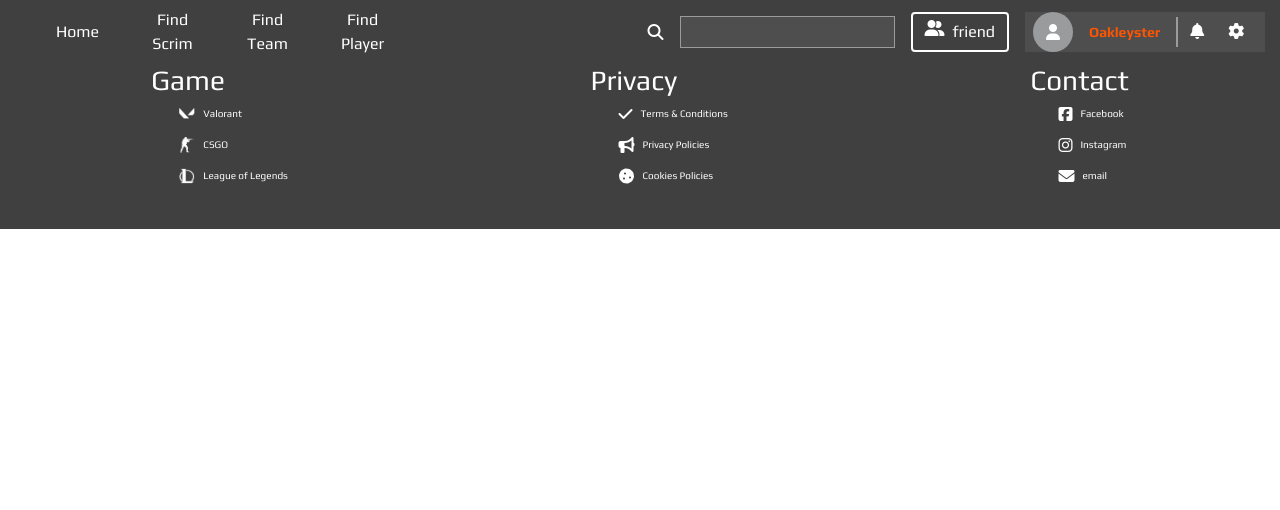
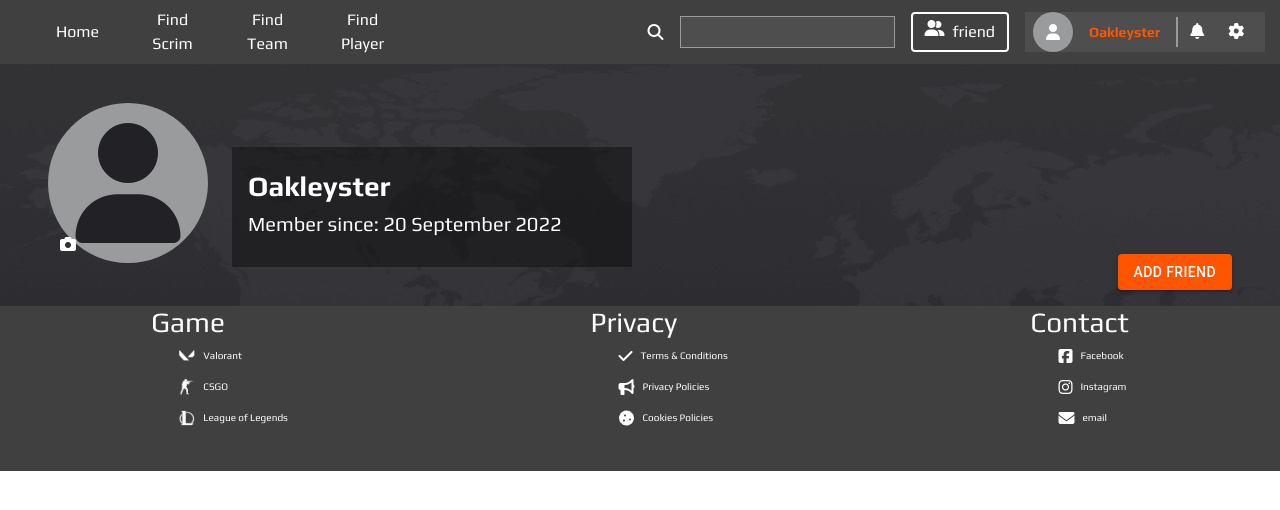
Before and after one commit to PenpichaSi/scrimstage-frontend, a React (Create React App) app: page /user in a window 1280 px wide. Shown: the top 510 px of the page. Built offline with nearby package versions, Linux system fonts and the light colour scheme.

Commit message:
create profile

```diff
--- a/src/App.css
+++ b/src/App.css
@@ -408,3 +408,30 @@ p {
 	width: 90px;
 	height: 140px;
 }
+
+.user_profile_header {
+	background-image: url("./assets/images/background_image/world_map.jpg");
+	width: 100%;
+	height: 242px;
+}
+
+.user_profile_picture {
+	width: 160px;
+	height: 160px;
+	border-radius: 80px;
+	background-color: #999b9d;
+}
+
+.profile_icon {
+	font-size: 120px;
+	color: #222126;
+}
+
+.profile_title_container {
+	width: 400px;
+	height: 120px;
+	background-color: rgba(0, 0, 0, 38%);
+	display: flex;
+	flex-direction: column;
+	justify-content: center;
+}
--- /dev/null
+++ b/src/components/UserProfile/UserProfileBody.jsx
@@ -0,0 +1,8 @@
+export default function UserProfileBody() {
+	return (
+		<div>
+			<div></div>
+			<div></div>
+		</div>
+	);
+}
--- /dev/null
+++ b/src/components/UserProfile/UserProfileHeader.jsx
@@ -0,0 +1,36 @@
+import { Button, ThemeProvider } from "@mui/material";
+import theme from "../../services/mui_style";
+
+export default function UserProfileHeader() {
+	return (
+		<ThemeProvider theme={theme}>
+			<div className="user_profile_header d-flex align-items-center position-relative">
+				<div
+					className="d-flex justify-content-start align-items-end"
+					style={{ width: "800px" }}
+				>
+					{/* user profile picture */}
+					<div className="user_profile_picture flex-column-center position-relative ms-5 mb-1">
+						<i className="fa-solid fa-user profile_icon" />
+						<button className="btn btn-secondary border-0 bg-transparent position-absolute start-0 bottom-0">
+							<i className="fa-solid fa-camera" />
+						</button>
+					</div>
+
+					{/* user profile title */}
+					<div className="profile_title_container ms-4">
+						<h2 className="ms-3">
+							<strong>Oakleyster</strong>
+						</h2>
+						<h3 className="ms-3">Member since: 20 September 2022</h3>
+					</div>
+				</div>
+				<div className="position-absolute end-0 bottom-0 me-5 mb-3">
+					<Button variant="contained" color="secondary">
+						Add Friend
+					</Button>
+				</div>
+			</div>
+		</ThemeProvider>
+	);
+}
--- a/src/components/layout/NavBar.jsx
+++ b/src/components/layout/NavBar.jsx
@@ -46,7 +46,11 @@ function NavBar() {
 					friend
 				</button>
 				<div className="NavBar_profile d-flex align-items-center">
-					<div className="NavBar_profile_img ms-2">
+					<div
+						className="NavBar_profile_img ms-2"
+						type="button"
+						onClick={() => navigate("user")}
+					>
 						<i className="fa-solid fa-user" />
 					</div>
 
--- a/src/pages/UserProfile.jsx
+++ b/src/pages/UserProfile.jsx
@@ -1,5 +1,16 @@
+import UserProfileHeader from "../components/UserProfile/UserProfileHeader";
+import UserProfileBody from "../components/UserProfile/UserProfileBody";
+
 function UserProfile() {
-	return <div></div>;
+	return (
+		<div className="flex-column-center">
+			{/* header */}
+			<UserProfileHeader />
+
+			{/* body */}
+			<UserProfileBody />
+		</div>
+	);
 }
 
 export default UserProfile;
```
